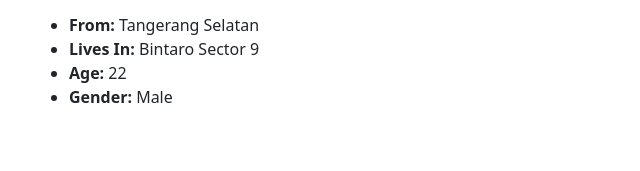
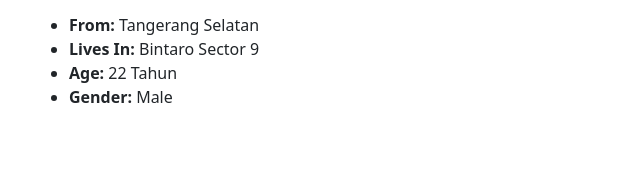
Before and after one commit to harisdermawan03/harisdarmawan.github.io, a plain HTML site: page index.html in a window 1280 px wide. Shown: the part 989-1160 px from the top of the page, 522-1162 px from the left. Drawn offline with nearby package versions, Linux system fonts and the light colour scheme.

Commit message:
Update index.html

```diff
--- a/index.html
+++ b/index.html
@@ -85,7 +85,7 @@
             <ul class="theme-list">
               <li><b>From:</b> Tangerang Selatan</li>
               <li><b>Lives In:</b> Bintaro Sector 9</li>
-              <li><b>Age:</b> 22</li>
+              <li><b>Age:</b> 22 Tahun</li>
               <li><b>Gender:</b> Male</li>
             </ul>
             <button type="button" class="btn text-decoration-none">
```
